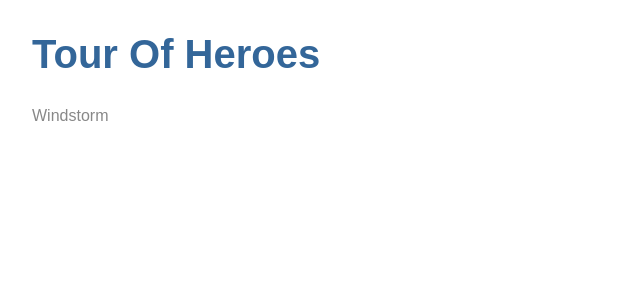
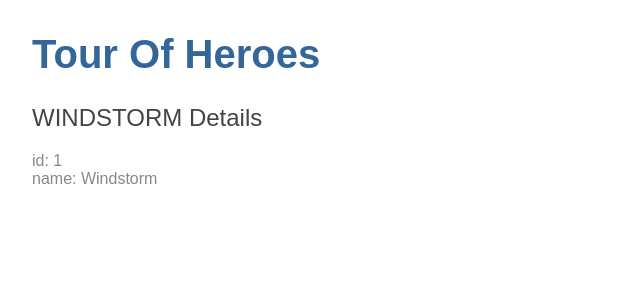
Before and after one commit to nitishkumaram/angular-tour-of-heroes, an Angular app: page / in a window 1280 px wide. Shown: the top 300 px of the page, without its empty margins (0-640 px from the left). Built offline with nearby package versions, Linux system fonts and the light colour scheme.

Commit message:
Added propert in the heroes component

```diff
--- /dev/null
+++ b/src/app/hero.ts
@@ -0,0 +1,4 @@
+export class Hero {
+    id: number;
+    name: string;
+}
--- a/src/app/heroes/heroes.component.html
+++ b/src/app/heroes/heroes.component.html
@@ -1 +1,3 @@
-{{hero}}
+<h2>{{hero_property.name | uppercase}} Details</h2>
+<div><span>id: </span>{{hero_property.id}}</div>
+<div><span>name: </span>{{hero_property.name}}</div>
--- a/src/app/heroes/heroes.component.ts
+++ b/src/app/heroes/heroes.component.ts
@@ -1,4 +1,5 @@
 import { Component, OnInit } from '@angular/core';
+import { Hero } from '../hero'
 
 @Component({
   selector: 'app-heroes',
@@ -7,7 +8,10 @@ import { Component, OnInit } from '@angular/core';
 })
 export class HeroesComponent implements OnInit {
 
-  hero = 'Windstorm';
+  hero_property: Hero = {
+    id: 1,
+    name: 'Windstorm',
+  }
 
   constructor() { }
 
```
